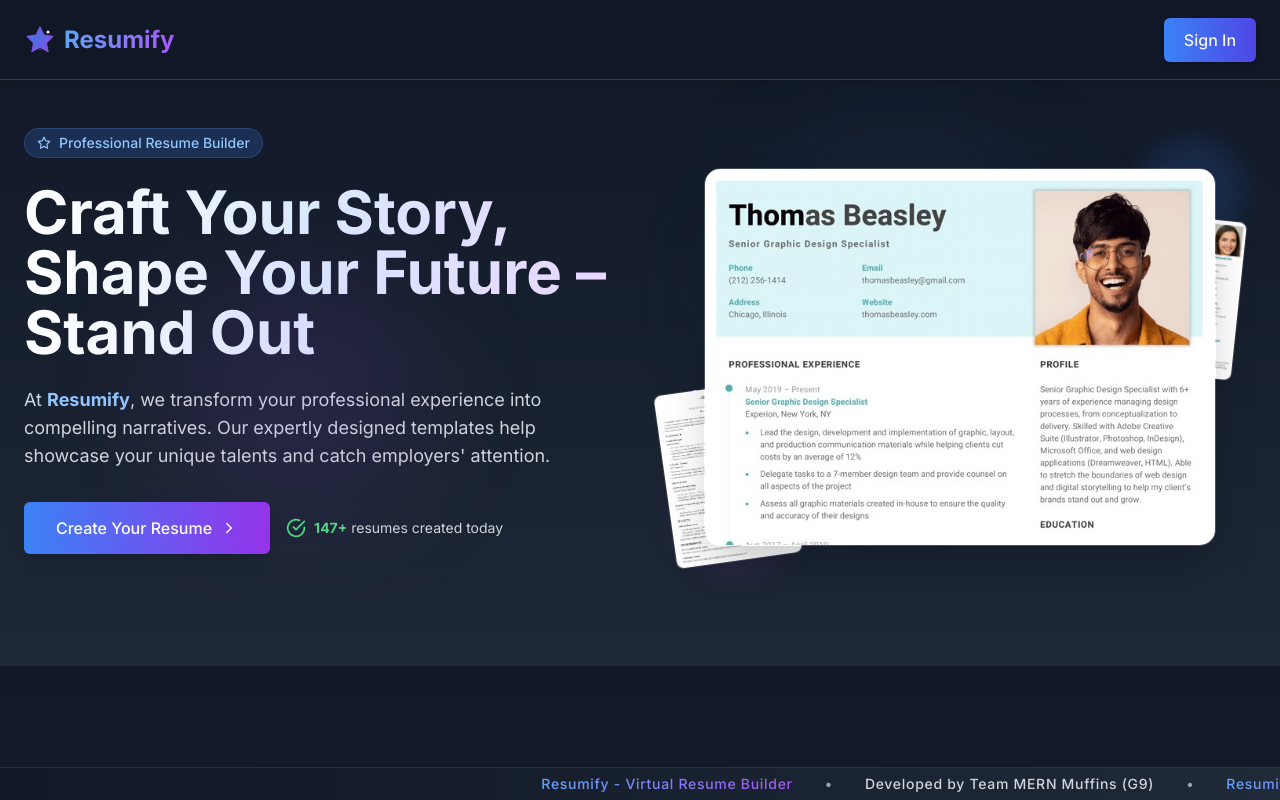
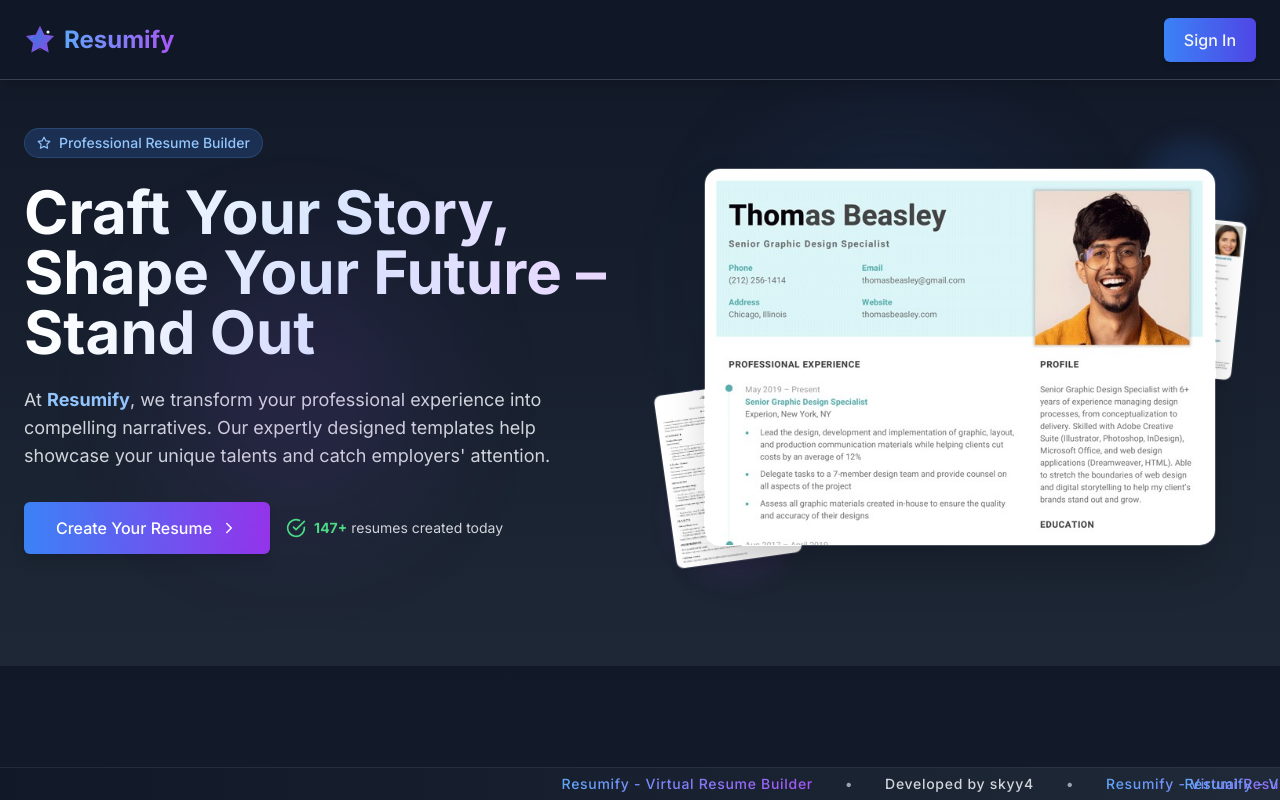
Before and after one commit to skyy4/skyyResumify, a Next.js app in the folder client/: page / in a window 1280 px wide. Shown: the top 800 px of the page. Built offline with nearby package versions, Linux system fonts and the light colour scheme; no server answers.

Commit message:
fix: use custom favicon and update footer to 'Developed by skyy4'

```diff
--- a/client/src/app/components/Footer.tsx
+++ b/client/src/app/components/Footer.tsx
@@ -23,7 +23,7 @@
           </span>
           <span className="mx-8 text-gray-400">•</span>
           <span className="text-gray-300">
-            Developed by Team MERN Muffins (G9)
+            Developed by skyy4
           </span>
           <span className="mx-8 text-gray-400">•</span>
           <span className="bg-gradient-to-r from-blue-400 to-purple-500 bg-clip-text text-transparent">
@@ -31,7 +31,7 @@
           </span>
           <span className="mx-8 text-gray-400">•</span>
           <span className="text-gray-300">
-            Developed by Team MERN Muffins (G9)
+            Developed by skyy4
           </span>
           <span className="mx-8 text-gray-400">•</span>
         </motion.div>
@@ -54,7 +54,7 @@
           </span>
           <span className="mx-8 text-gray-400">•</span>
           <span className="text-gray-300">
-            Developed by Team MERN Muffins (G9)
+            Developed by skyy4
           </span>
           <span className="mx-8 text-gray-400">•</span>
           <span className="bg-gradient-to-r from-blue-400 to-purple-500 bg-clip-text text-transparent">
@@ -62,7 +62,7 @@
           </span>
           <span className="mx-8 text-gray-400">•</span>
           <span className="text-gray-300">
-            Developed by Team MERN Muffins (G9)
+            Developed by skyy4
           </span>
           <span className="mx-8 text-gray-400">•</span>
         </motion.div>
--- a/client/src/app/layout.tsx
+++ b/client/src/app/layout.tsx
@@ -11,7 +11,10 @@
   description: "Virtual Resume Builder",
   manifest: "/manifest.json",
   icons: {
-    icon: "/favicon.ico",
+    icon: [
+      { url: "/icons/favicon.svg", type: "image/svg+xml" },
+      { url: "/favicon.ico", sizes: "32x32" }
+    ]
   },
 };
 
```
